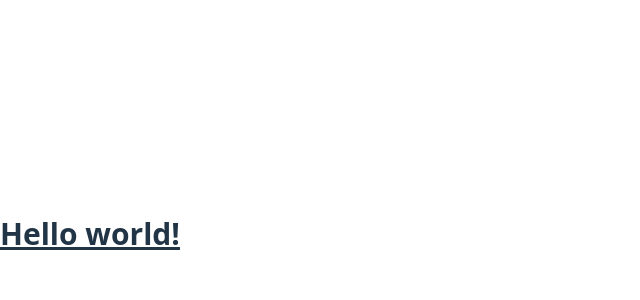
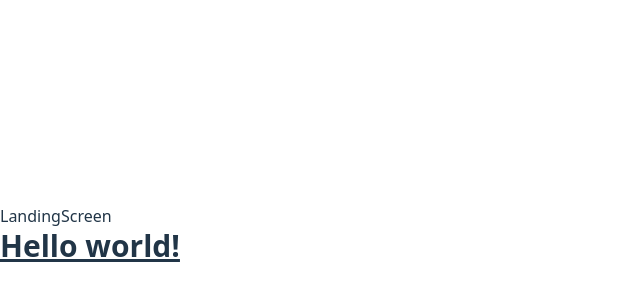
Before and after one commit to Carl0s4321/Snackoverflow, a React (Vite) app in the folder frontend/: page / in a window 1280 px wide. Shown: the part 166-466 px from the top of the page, without its empty margins (0-640 px from the left). Built offline with nearby package versions, Linux system fonts and the light colour scheme.

Commit message:
+landing

```diff
--- a/frontend/package.json
+++ b/frontend/package.json
@@ -13,6 +13,7 @@
     "@tailwindcss/vite": "^4.1.17",
     "react": "^19.1.1",
     "react-dom": "^19.1.1",
+    "react-router-dom": "^7.9.5",
     "tailwindcss": "^4.1.17"
   },
   "devDependencies": {
--- a/frontend/src/App.tsx
+++ b/frontend/src/App.tsx
@@ -1,7 +1,13 @@
 import React from "react";
+import LandingScreen from "./Screens/LandingScreen";
 
 const App = () => {
-  return <h1 className="text-3xl font-bold underline">Hello world!</h1>;
+  return (
+    <>
+      <LandingScreen />
+      <h1 className="text-3xl font-bold underline">Hello world!</h1>
+    </>
+  );
 };
 
 export default App;
--- /dev/null
+++ b/frontend/src/Screens/LandingScreen.tsx
@@ -0,0 +1,9 @@
+import React from 'react'
+
+const LandingScreen = () => {
+  return (
+    <div>LandingScreen</div>
+  )
+}
+
+export default LandingScreen
```
Also changed, not shown: 1 other file (tests, documents, lock files or other folders).
